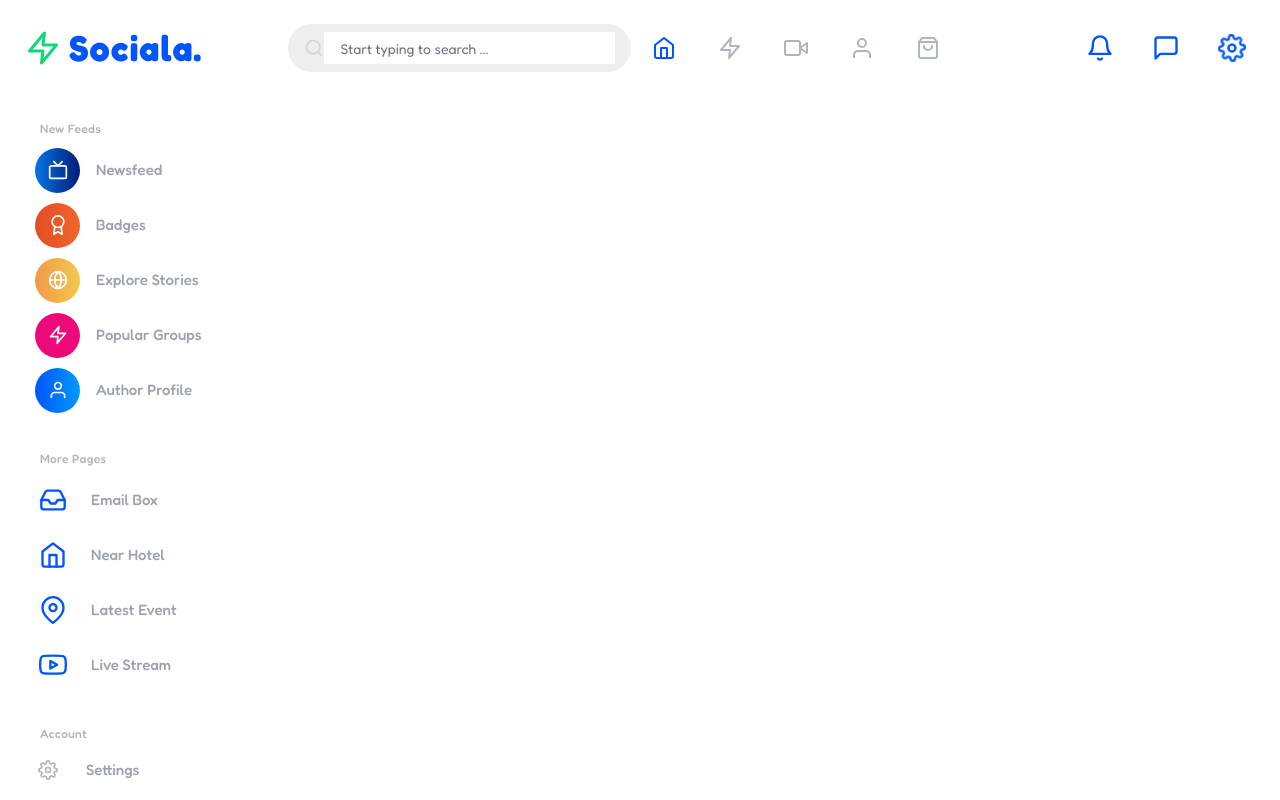
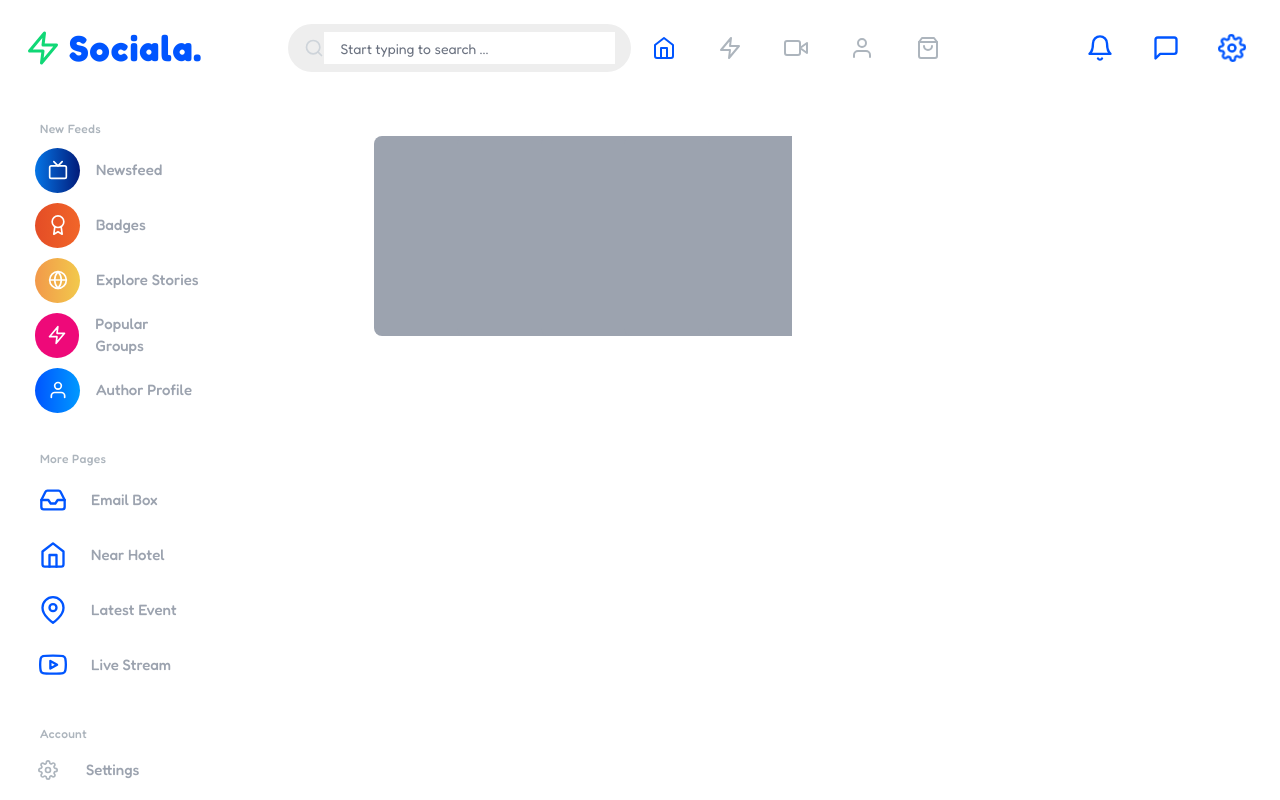
Before and after one commit to AmanAdastra/resnap, a Next.js app: page /home in a window 1280 px wide. Built offline with nearby package versions, Linux system fonts and the light colour scheme.

Commit message:
Swiper Cards for Stories

```diff
--- a/package.json
+++ b/package.json
@@ -12,7 +12,8 @@
     "next": "14.1.1",
     "react": "^18",
     "react-dom": "^18",
-    "react-feather": "^2.0.10"
+    "react-feather": "^2.0.10",
+    "swiper": "^11.0.7"
   },
   "devDependencies": {
     "@types/node": "^20",
--- a/src/app/home/page.tsx
+++ b/src/app/home/page.tsx
@@ -1,11 +1,21 @@
 import { NavigationBar } from "@/components/common/NavigationBar";
 import { SideBar } from "@/components/SideBar/SideBar";
+import StoryComponent from "@/components/HomePage/StoryComponent";
 
 export default function Page() {
     return (
         <>
             <NavigationBar />
-            <SideBar/>
+            <div className="flex">
+                <SideBar />
+                <div className="flex w-full overflow-y-auto pt-[96px]">
+                    <div className='w-2/3 h-full '>
+                        <StoryComponent />
+                    </div>
+                    <div className='w-1/3 h-full '>
+                    </div>
+                </div>
+            </div>
         </>
     );
 }
--- /dev/null
+++ b/src/components/HomePage/StoryComponent.tsx
@@ -0,0 +1,32 @@
+"use client";
+import React from 'react'
+import { Swiper, SwiperSlide } from 'swiper/react';
+import 'swiper/css';
+
+
+const story_data = [
+    { id: 1, user: 'https://uitheme.net/sociala/images/user-11.png', image: 'https://uitheme.net/sociala/images/s-1.jpg' },
+    { id: 2, user: 'https://uitheme.net/sociala/images/user-12.png', image: 'https://uitheme.net/sociala/images/s-2.jpg' },
+    { id: 3, user: 'https://uitheme.net/sociala/images/user-9.png', image: 'https://uitheme.net/sociala/images/s-3.mp4' },
+    { id: 4, user: 'https://uitheme.net/sociala/images/user-4.png', image: 'https://uitheme.net/sociala/images/s-4.mp4' },
+]
+
+const StoryComponent = () => {
+    return (
+            <Swiper
+                slidesPerView={5}
+                className='w-[60%] mt-10'
+            >
+                {[1, 2, 3, 4, 5, 6, 7].map((el, index) => {
+                    return (
+                        <SwiperSlide key={'StoryComponent-' + index}>
+                            <div className=' h-[200px] w-[125px] bg-gray-400 rounded-lg'>
+                            </div>
+                        </SwiperSlide>
+                    )
+                })}
+            </Swiper>
+    )
+}
+
+export default StoryComponent
--- a/src/components/common/NavigationBar.tsx
+++ b/src/components/common/NavigationBar.tsx
@@ -35,7 +35,7 @@ export const NavigationBar = () => {
     ]
 
     return (
-        <div className='fixed top-0 left-0 flex items-center h-[96px] w-full bg-white px-[15px]'>
+        <div className='fixed top-0 left-0 flex items-center h-[96px] w-full bg-white px-[15px] z-50'>
             {/* Site Icons */}
             <div className='flex items-center w-[280px] h-[90px] pl-[10px]'>
                 <Zap color='#10d876' size={36} className='mr-2' />
```
Also changed, not shown: 1 other file (tests, documents, lock files or other folders).
